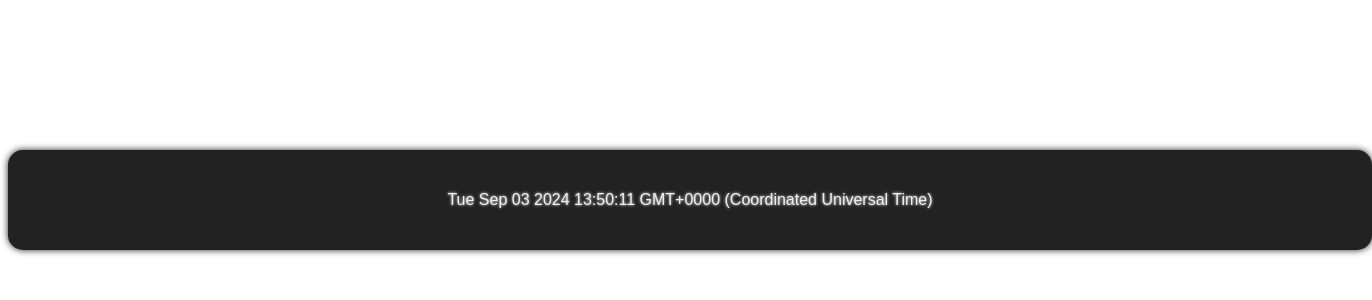
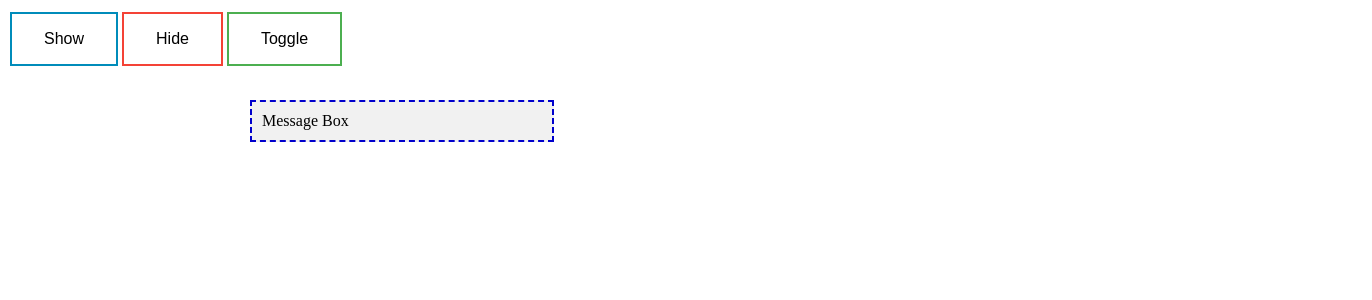
Before and after one commit to debasishsahoo/GFS, a React (Create React App) app in the folder client/: page / in a window 1280 px wide. Shown: the top 300 px of the page, 1372 px wide, since content can reach past the window. Built offline with nearby package versions, Linux system fonts and the light colour scheme.

Commit message:
last state is done

```diff
--- a/client/src/App.js
+++ b/client/src/App.js
@@ -1,13 +1,15 @@
 import React from "react";
 //import Card from "./Components/Card";
 //import Counter from './Components/Counter'
-import Clock from "./Components/Clock";
+//import Clock from "./Components/Clock";
+import ShowHide from './Components/ShowHide.jsx'
 function App() {
   return (
     <>
       {/* <Card /> */}
       {/* <Counter/> */}
-      <Clock />
+      {/* <Clock /> */}
+      <ShowHide/>
     </>
   );
 }
--- /dev/null
+++ b/client/src/Components/ShowHide.css
@@ -0,0 +1,58 @@
+.msg {
+    position: absolute;
+    left: 250px;
+    top: 100px;
+    background-color: #f1f1f1;
+    width: 280px;
+    padding: 10px;
+    color: black;
+    border: #0000cc 2px dashed;
+    display: inline;
+    }
+
+    .button {
+        background-color: #4CAF50; /* Green */
+        border: none;
+        color: white;
+        padding: 16px 32px;
+        text-align: center;
+        text-decoration: none;
+        display: inline-block;
+        font-size: 16px;
+        margin: 4px 2px;
+        transition-duration: 0.4s;
+        cursor: pointer;
+      }
+
+
+      .show {
+        background-color: white;
+        color: black;
+        border: 2px solid #008CBA;
+      }
+
+      .show:hover {
+        background-color: #008CBA;
+        color: white;
+      }
+
+      .hide {
+        background-color: white;
+        color: black;
+        border: 2px solid #f44336;
+      }
+
+      .hide:hover {
+        background-color: #f44336;
+        color: white;
+      }
+      .toggle {
+        background-color: white;
+        color: black;
+        border: 2px solid #4CAF50;
+      }
+
+      .toggle:hover {
+        background-color: #4CAF50;
+        color: white;
+      }
--- /dev/null
+++ b/client/src/Components/ShowHide.jsx
@@ -0,0 +1,46 @@
+import React from "react";
+import "./ShowHide.css";
+
+class ShowHide extends React.Component {
+  constructor(props) {
+    super(props);
+    this.state = { show: true };
+  }
+
+  render() {
+    return (
+      <>
+        {this.state.show ? <div className="msg">Message Box</div> : null}
+
+        <div>
+          <button
+            className="button show"
+            onClick={() => {
+              this.setState({ show: true });
+            }}
+          >
+            Show
+          </button>
+          <button
+            className="button hide"
+            onClick={() => {
+              this.setState({ show: false });
+            }}
+          >
+            Hide
+          </button>
+          <button
+            className="button toggle"
+            onClick={() => {
+              this.setState({ show: !this.state.show });
+            }}
+          >
+            Toggle
+          </button>
+        </div>
+      </>
+    );
+  }
+}
+
+export default ShowHide;
```
